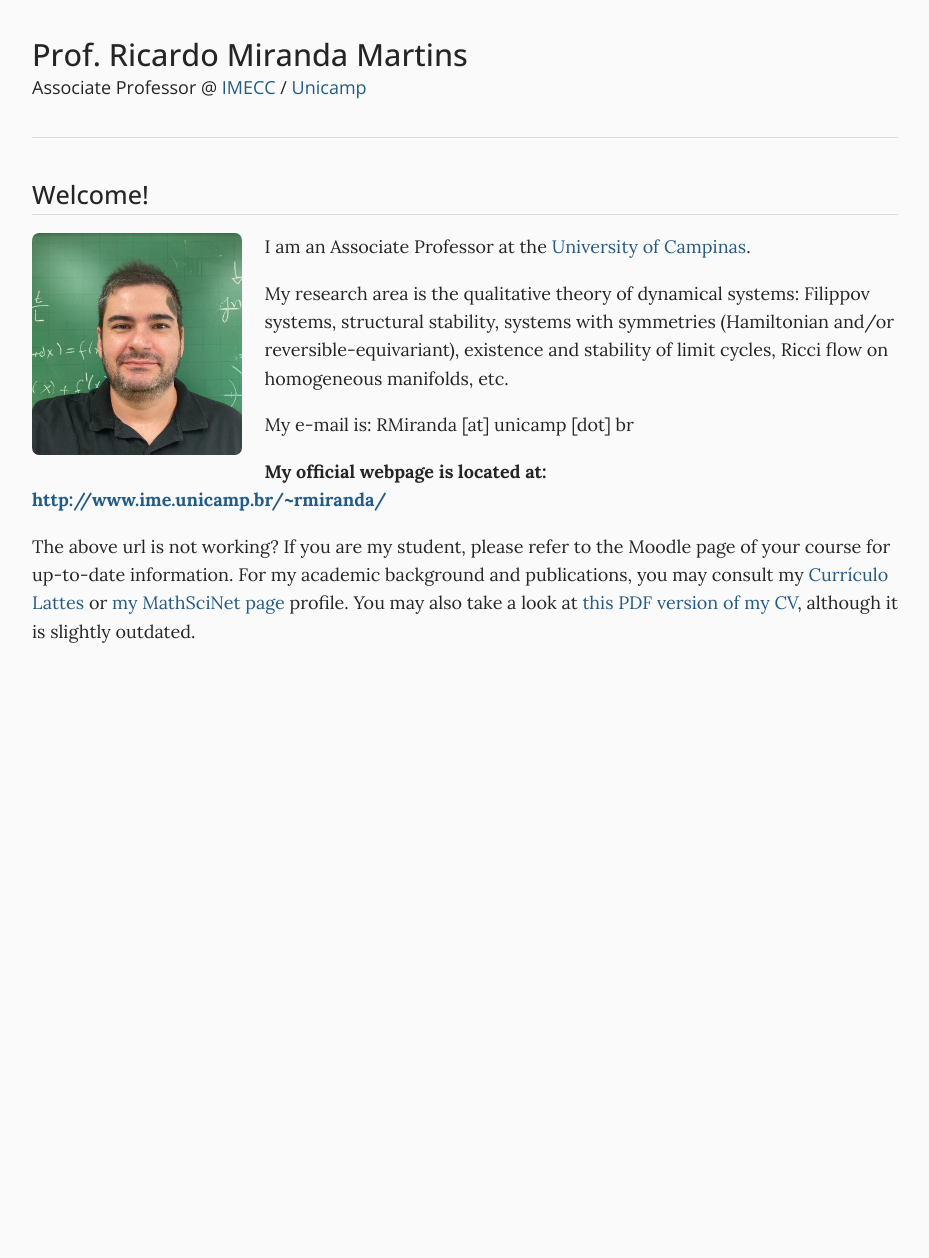
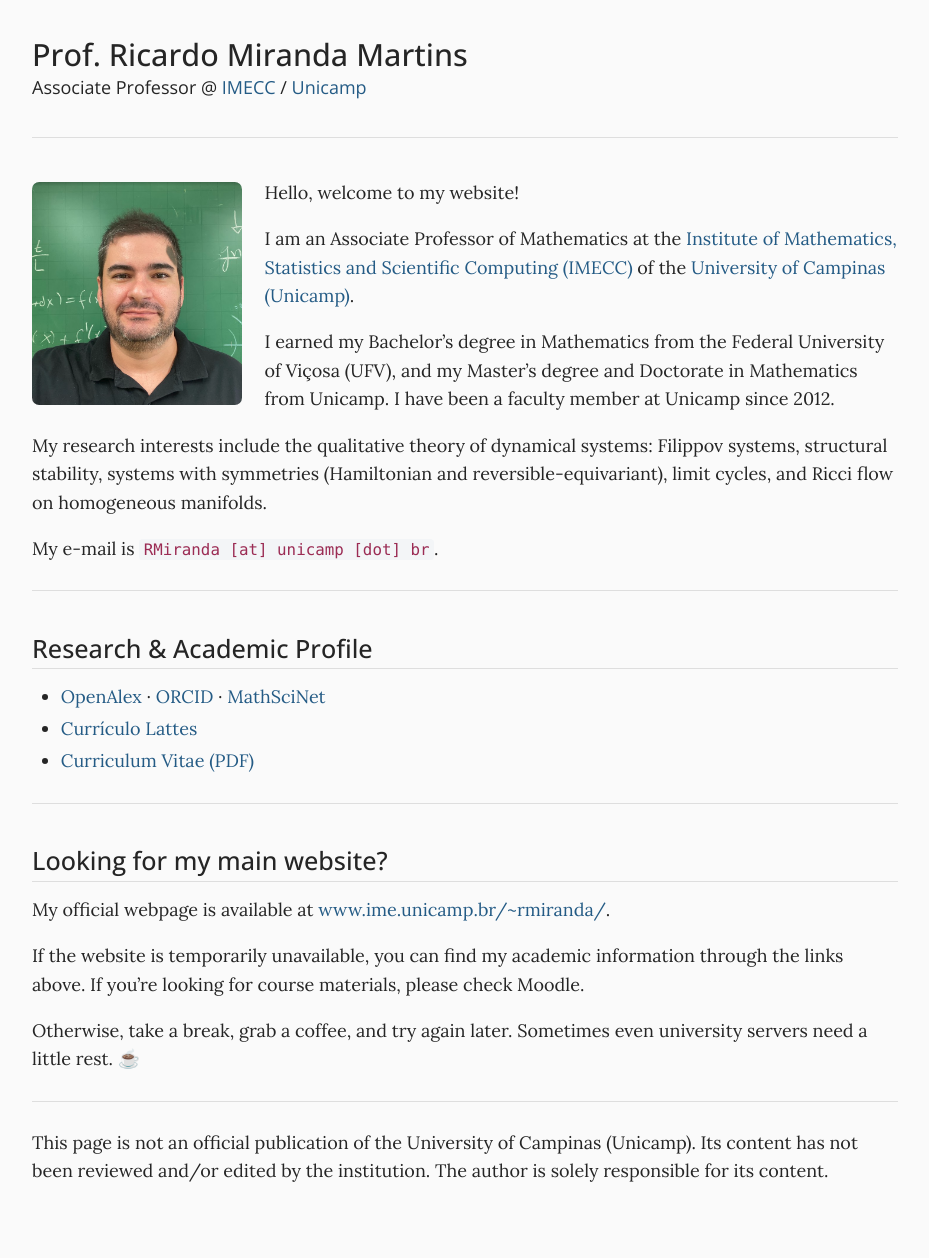
Before and after one commit to rmiranda99/RMiranda99.github.io, a Jekyll site: the page index.html, which Jekyll copies as it is, in a window 1280 px wide. Shown: the whole page, without its empty margins (175-1104 px from the left). Built offline with Jekyll 4.4.1, drawn with Linux system fonts in a browser that asks for light colours; before the commit the page ends 900 px from its top, so only the background shows below that.

Commit message:
Update index.html

```diff
--- a/index.html
+++ b/index.html
@@ -580,25 +580,46 @@ Martins · Prof. Ricardo Miranda Martins</title>
 </header>
 
 <main>
-<h2 id="welcome">Welcome!</h2>
 <p><img src="foto2.png" class="profile-pic" alt="Ricardo Miranda Martins"></p>
-<p>I am an Associate Professor at the <a
-href="http://www.unicamp.br/">University of Campinas</a>.</p>
-<p>My research area is the qualitative theory of dynamical systems:
-Filippov systems, structural stability, systems with symmetries
-(Hamiltonian and/or reversible-equivariant), existence and stability of
-limit cycles, Ricci flow on homogeneous manifolds, etc.</p>
-<p>My e-mail is: RMiranda [at] unicamp [dot] br</p>
-<p><strong>My official webpage is located at: <a
-href="http://www.ime.unicamp.br/~rmiranda/">http://www.ime.unicamp.br/~rmiranda/</a></strong></p>
-<p>The above url is not working? If you are my student, please refer to
-the Moodle page of your course for up-to-date information. For my
-academic background and publications, you may consult my <a
-href="http://lattes.cnpq.br/7260833760482439">Currículo Lattes</a> or <a
-href="https://mathscinet.ams.org/mathscinet/author?authorId=878452">my
-MathSciNet page</a> profile. You may also take a look at <a
-href="cvrmm.pdf">this PDF version of my CV</a>, although it is slightly
-outdated.</p>
+<p>Hello, welcome to my website!</p>
+<p>I am an Associate Professor of Mathematics at the <a
+href="https://www.ime.unicamp.br/">Institute of Mathematics, Statistics
+and Scientific Computing (IMECC)</a> of the <a
+href="https://www.unicamp.br/">University of Campinas (Unicamp)</a>.</p>
+<p>I earned my Bachelor’s degree in Mathematics from the Federal
+University of Viçosa (UFV), and my Master’s degree and Doctorate in
+Mathematics from Unicamp. I have been a faculty member at Unicamp since
+2012.</p>
+<p>My research interests include the qualitative theory of dynamical
+systems: Filippov systems, structural stability, systems with symmetries
+(Hamiltonian and reversible-equivariant), limit cycles, and Ricci flow
+on homogeneous manifolds.</p>
+<p>My e-mail is <code>RMiranda [at] unicamp [dot] br</code>.</p>
+<hr />
+<h2 id="research-academic-profile">Research &amp; Academic Profile</h2>
+<ul>
+<li><a href="https://openalex.org/authors/A5052416235">OpenAlex</a> · <a
+href="https://orcid.org/0000-0002-2635-2720">ORCID</a> · <a
+href="https://mathscinet.ams.org/mathscinet/author?authorId=878452">MathSciNet</a></li>
+<li><a href="http://lattes.cnpq.br/7260833760482439">Currículo
+Lattes</a></li>
+<li><a href="cvrmm.pdf">Curriculum Vitae (PDF)</a></li>
+</ul>
+<hr />
+<h2 id="looking-for-my-main-website">Looking for my main website?</h2>
+<p>My official webpage is available at <a
+href="https://www.ime.unicamp.br/~rmiranda/">www.ime.unicamp.br/~rmiranda/</a>.</p>
+<p>If the website is temporarily unavailable, you can find my academic
+information through the links above. If you’re looking for course
+materials, please check Moodle.</p>
+<p>Otherwise, take a break, grab a coffee, and try again later.
+Sometimes even university servers need a little rest. ☕</p>
+<hr />
+<div class="site-disclaimer">
+<p>This page is not an official publication of the University of
+Campinas (Unicamp). Its content has not been reviewed and/or edited by
+the institution. The author is solely responsible for its content.</p>
+</div>
 </main>
 
 </body>
```
